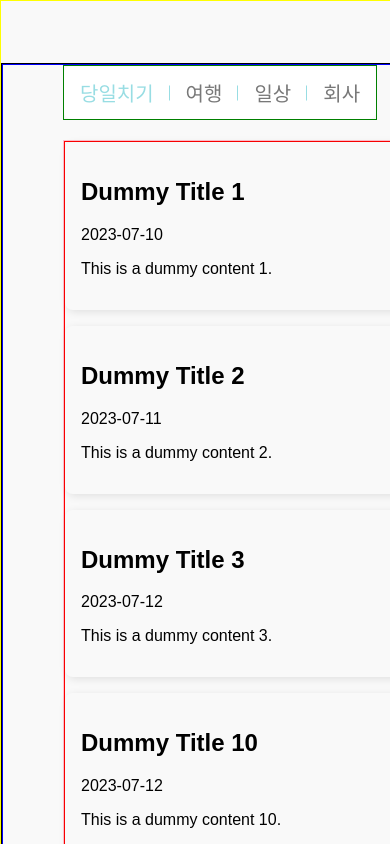
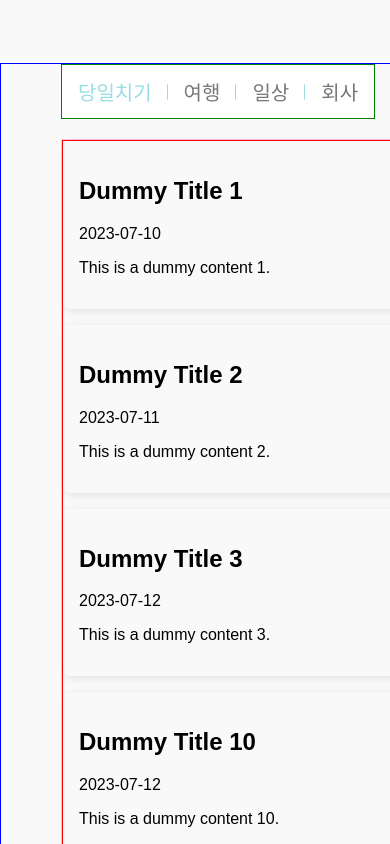
Before and after one commit to codestates-seb/seb44_main_032, a React (Vite) app in the folder client/: page /plan in a window 390 px wide. Shown: the top 844 px of the page. Built offline with nearby package versions, Linux system fonts and the light colour scheme.

Commit message:
반응형 디자인 수정

```diff
--- a/client/src/page/Plan/Plan.tsx
+++ b/client/src/page/Plan/Plan.tsx
@@ -14,7 +14,7 @@ const PlanSection = styled.div`//페이지 전체
     padding: 128px 0;//196px
     justify-content: flex-start; //고정
     align-items: center; //수직 가운데 정렬
-    border: 1px solid yellow;//임시
+    /* border: 1px solid yellow;//임시 */
     /* flex-wrap: wrap; X */
      @media (max-width: 500px) {
      padding: 64px 0;
@@ -29,7 +29,7 @@ const PlanSection = styled.div`//페이지 전체
 const TabMenuWrapper = styled.div`
   display: flex; /* 자식 요소를 수평으로 배치하기 위해 flexbox 사용 */
   align-items: center; /* 자식 요소들을 수직 가운데로 정렬 */
-  border: 1px solid black; //임시
+  /* border: 1px solid black; //임시 */
   position: relative;
 `;
 
```
